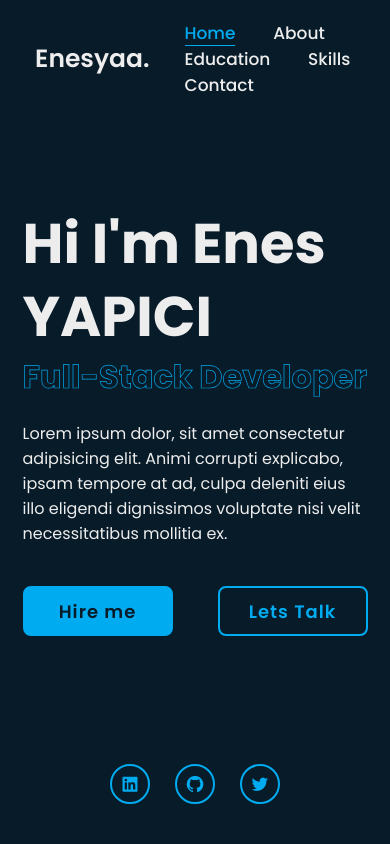
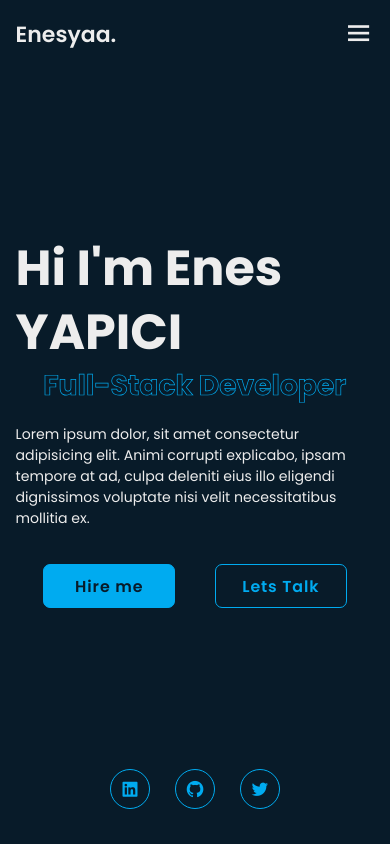
Before and after one commit to enes28s/PersonelPortfolioWebsite, a plain HTML site: page index.html in a window 390 px wide. Shown: the top 844 px of the page. Drawn offline with nearby package versions, Linux system fonts and the light colour scheme.

Commit message:
mobile navbar support added

```diff
--- a/js/script.js
+++ b/js/script.js
@@ -1,5 +1,10 @@
 //toggle icon navbar
-
+let menuIcon = document.querySelector("#menu-icon");
+let navbar = document.querySelector(".navbar");
+menuIcon.onclick = () => {
+  menuIcon.classList.toggle("bx-x");
+  navbar.classList.toggle("active");
+};
 //scroll sections
 let sections = document.querySelectorAll("section");
 let navLinks = document.querySelectorAll("header nav a");
@@ -24,4 +29,8 @@ window.onscroll = () => {
   let header = document.querySelector("header");
 
   header.classList.toggle("sticky", window.scrollY > 100);
+
+  //remove toggle button and navlinks
+  menuIcon.classList.remove("bx-x");
+  navbar.classList.remove("active");
 };
--- a/style.css
+++ b/style.css
@@ -579,3 +579,62 @@ span {
 .footer-iconTop a:hover {
   color: var(--main-color);
 }
+/* breakpoints */
+
+@media (max-width: 1200px) {
+  html {
+    font-size: 55%;
+  }
+}
+@media (max-width: 991px) {
+  .header {
+    padding: 2rem 4%;
+  }
+  section {
+    padding: 10rem 4% 2rem;
+  }
+  .home {
+    padding: 0 4%;
+  }
+  .footer {
+    padding: 2rem 4%;
+  }
+}
+@media (max-width: 768px) {
+  .header {
+    background-color: var(--bg-color);
+  }
+  #menu-icon {
+    display: block;
+  }
+  .navbar {
+    position: absolute;
+    top: -500%;
+    left: 0;
+    width: 100%;
+    padding: 1rem 4%;
+    background: var(--bg-color);
+    box-shadow: 0 0.5rem 1rem rgba(0, 0, 0, 0.2);
+    transition: 0.5s ease-in;
+
+    z-index: -99;
+  }
+
+  .navbar.active {
+    top: 100%;
+  }
+  .navbar a {
+    display: block;
+    font-size: 2rem;
+    margin: 3rem 0;
+  }
+  .contact form .input-box .input-field {
+    width: 100%;
+  }
+  .footer {
+    flex-direction: column-reverse;
+  }
+  .footer p {
+    margin-top: 2rem;
+  }
+}
```
